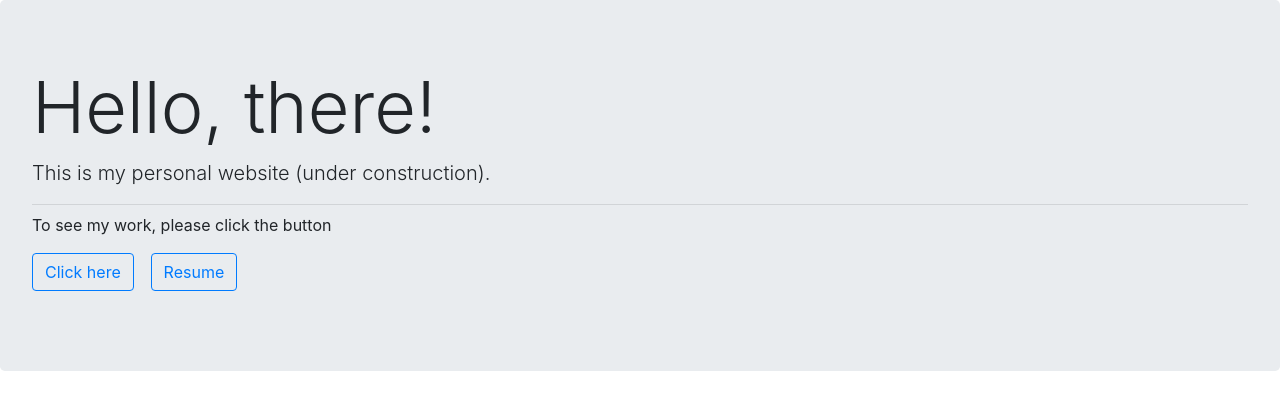
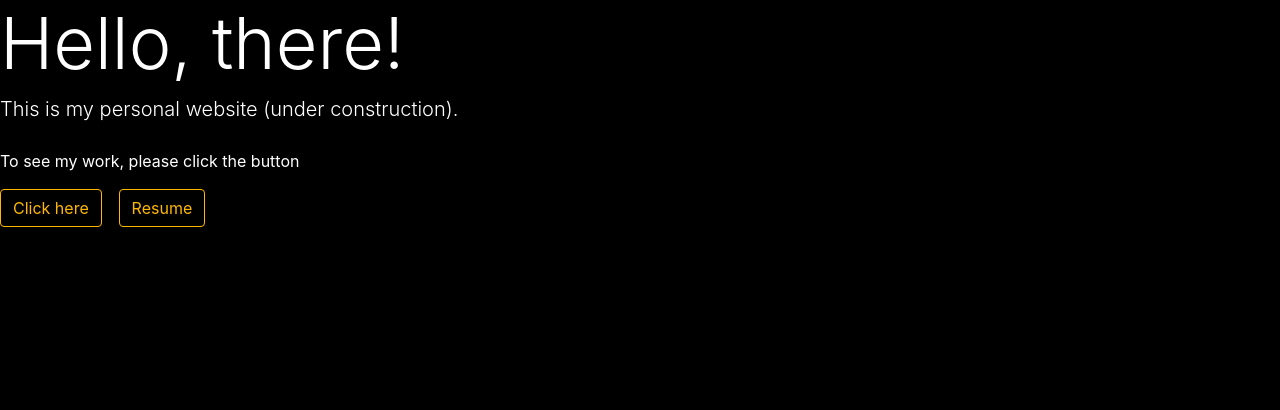
Before and after one commit to niteshkumar2000/portfolio, a React (Create React App) app: page / in a window 1280 px wide. Shown: the top 410 px of the page. Built offline with nearby package versions, Linux system fonts and the light colour scheme.

Commit message:
Portfolio: Added sass

```diff
--- a/package.json
+++ b/package.json
@@ -5,6 +5,7 @@
   "homepage": "http://niteshkumar2000.github.io/portfolio",
   "dependencies": {
     "bootstrap": "^4.3.1",
+    "node-sass": "^4.13.1",
     "react": "^16.12.0",
     "react-dom": "^16.12.0",
     "react-router-dom": "^5.1.2",
--- a/src/App.js
+++ b/src/App.js
@@ -1,11 +1,10 @@
 import React from 'react';
 import './App.css';
-import { Jumbotron, Button } from "reactstrap";
+import { Button } from "reactstrap";
 
 const Example = () => {
   return (
     <div>
-      <Jumbotron>
         <h1 className="display-3">Hello, there!</h1>
         <p className="lead">This is my personal website (under construction).</p>
         <hr className="my-2" />
@@ -33,7 +32,6 @@ const Example = () => {
             </a>
           </Button>
         </p>
-      </Jumbotron>
     </div>
   );
 };
--- a/src/index.js
+++ b/src/index.js
@@ -4,6 +4,7 @@ import './index.css';
 import App from './App';
 import * as serviceWorker from './serviceWorker';
 import "bootstrap/dist/css/bootstrap.min.css";
+import './styles/variables.scss';
 
 ReactDOM.render(<App />, document.getElementById('root'));
 
--- /dev/null
+++ b/src/styles/variables.scss
@@ -0,0 +1,7 @@
+$body-bg: black;
+$body-color: white;
+
+$theme-colors: (
+  "primary": #ffb800
+);
+@import "~bootstrap/scss/bootstrap";
```
Also changed, not shown: 1 other file (tests, documents, lock files or other folders).
